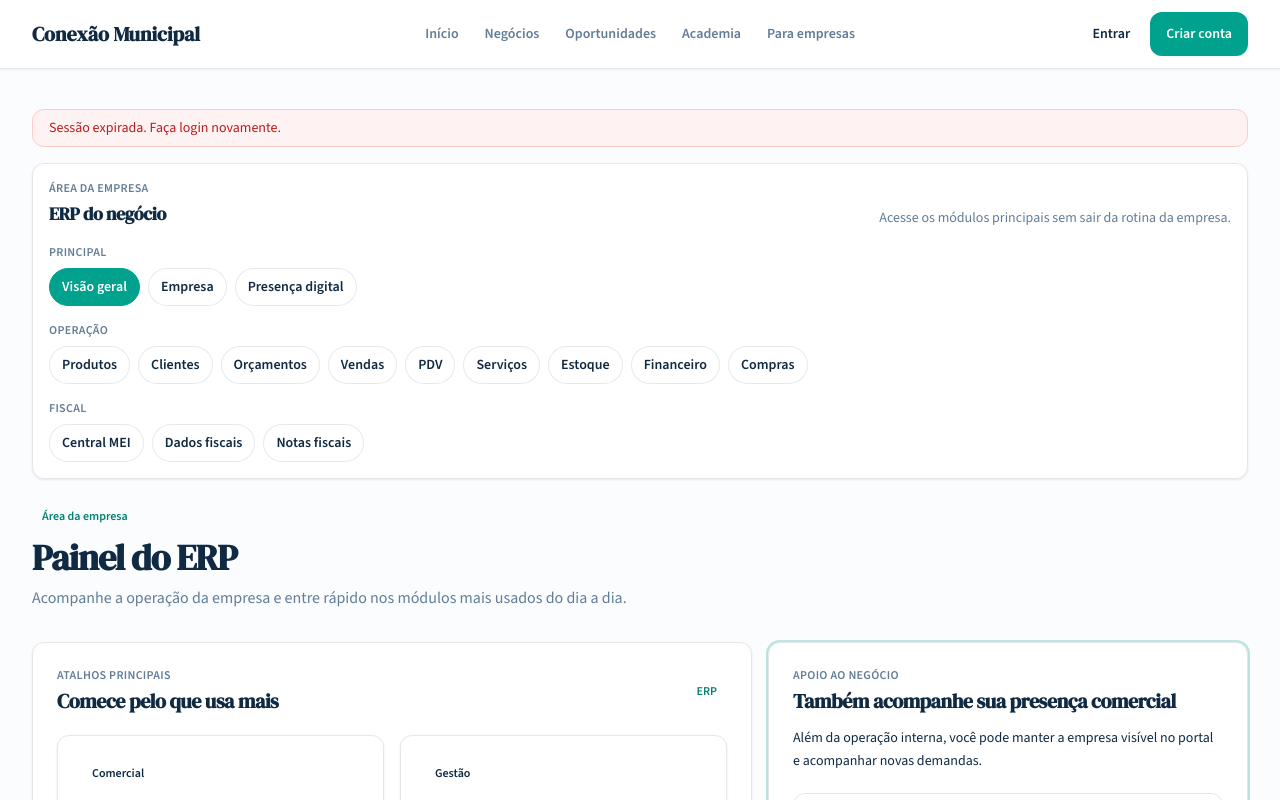
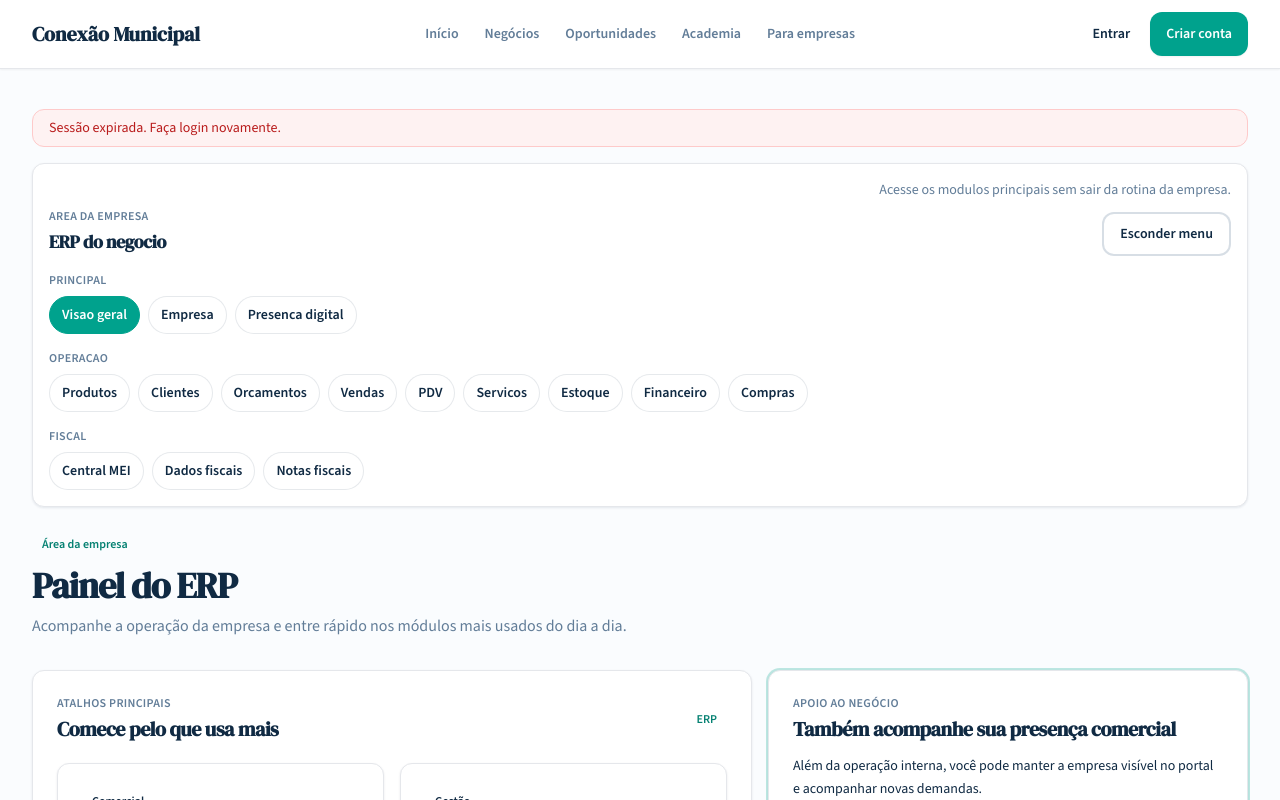
Before and after one commit to valleteclab/-CONEX-O-MUNICIPAL, a Next.js app in the folder apps/web/: page /erp in a window 1280 px wide. Shown: the top 800 px of the page. Built offline with nearby package versions, Linux system fonts and the light colour scheme.

Commit message:
Add collapsible ERP navigation

```diff
--- a/apps/web/src/components/erp/erp-sub-nav.tsx
+++ b/apps/web/src/components/erp/erp-sub-nav.tsx
@@ -1,7 +1,9 @@
 "use client";
 
+import { useEffect, useState } from "react";
 import Link from "next/link";
 import { usePathname } from "next/navigation";
+import { Button } from "@/components/ui/button";
 import { cn } from "@/lib/cn";
 
 const groups: Array<{
@@ -11,20 +13,20 @@ const groups: Array<{
   {
     title: "Principal",
     items: [
-      { href: "/erp", label: "Visão geral", exact: true },
+      { href: "/erp", label: "Visao geral", exact: true },
       { href: "/area-da-empresa/cadastro", label: "Empresa" },
-      { href: "/dashboard/meu-negocio", label: "Presença digital" },
+      { href: "/dashboard/meu-negocio", label: "Presenca digital" },
     ],
   },
   {
-    title: "Operação",
+    title: "Operacao",
     items: [
       { href: "/erp/produtos", label: "Produtos" },
       { href: "/erp/clientes-fornecedores", label: "Clientes" },
-      { href: "/erp/orcamentos", label: "Orçamentos" },
+      { href: "/erp/orcamentos", label: "Orcamentos" },
       { href: "/erp/pedidos-venda", label: "Vendas" },
       { href: "/erp/pdv", label: "PDV" },
-      { href: "/erp/ordens-servico", label: "Serviços" },
+      { href: "/erp/ordens-servico", label: "Servicos" },
       { href: "/erp/estoque", label: "Estoque" },
       { href: "/erp/financeiro", label: "Financeiro" },
       { href: "/erp/pedidos-compra", label: "Compras" },
@@ -40,6 +42,8 @@ const groups: Array<{
   },
 ];
 
+const STORAGE_KEY = "erp-sub-nav-collapsed";
+
 function isActive(pathname: string, href: string, exact: boolean) {
   if (exact) {
     return pathname === href;
@@ -50,20 +54,54 @@ function isActive(pathname: string, href: string, exact: boolean) {
 
 export function ErpSubNav() {
   const pathname = usePathname();
+  const [collapsed, setCollapsed] = useState(false);
+  const [ready, setReady] = useState(false);
+
+  useEffect(() => {
+    try {
+      setCollapsed(window.localStorage.getItem(STORAGE_KEY) === "true");
+    } catch {
+      setCollapsed(false);
+    } finally {
+      setReady(true);
+    }
+  }, []);
+
+  function toggleCollapsed() {
+    setCollapsed((current) => {
+      const next = !current;
+      try {
+        window.localStorage.setItem(STORAGE_KEY, String(next));
+      } catch {}
+      return next;
+    });
+  }
 
   return (
     <div className="mb-6 rounded-card border border-marinha-900/8 bg-surface-card p-4 shadow-card">
-      <div className="mb-4 flex flex-col gap-2 md:flex-row md:items-end md:justify-between">
+      <div className="flex flex-col gap-3 md:flex-row md:items-end md:justify-between">
         <div>
-          <p className="text-xs font-semibold uppercase tracking-wide text-marinha-500">Área da empresa</p>
-          <h2 className="mt-1 font-serif text-lg text-marinha-900">ERP do negócio</h2>
+          <p className="text-xs font-semibold uppercase tracking-wide text-marinha-500">Area da empresa</p>
+          <h2 className="mt-1 font-serif text-lg text-marinha-900">ERP do negocio</h2>
         </div>
+        <div className="flex flex-col gap-3 md:items-end">
           <p className="text-sm text-marinha-500">
-          Acesse os módulos principais sem sair da rotina da empresa.
+            Acesse os modulos principais sem sair da rotina da empresa.
           </p>
+          <Button
+            variant="secondary"
+            onClick={toggleCollapsed}
+            aria-expanded={!collapsed}
+            aria-controls="erp-sub-nav-groups"
+            className="w-full px-3 py-2 md:w-auto"
+          >
+            {collapsed ? "Mostrar menu" : "Esconder menu"}
+          </Button>
+        </div>
       </div>
 
-      <nav className="space-y-4" aria-label="Navegação do ERP">
+      {!collapsed ? (
+        <nav id="erp-sub-nav-groups" className="mt-4 space-y-4" aria-label="Navegacao do ERP">
           {groups.map((group) => (
             <div key={group.title}>
               <p className="mb-2 text-xs font-semibold uppercase tracking-wide text-marinha-500">{group.title}</p>
@@ -90,6 +128,11 @@ export function ErpSubNav() {
             </div>
           ))}
         </nav>
+      ) : null}
+
+      {collapsed && ready ? (
+        <p className="mt-4 text-sm text-marinha-500">Menu do ERP recolhido. Use o botao de mostrar menu quando quiser navegar.</p>
+      ) : null}
     </div>
   );
 }
```
Lines whose indentation alone changed are shown as unchanged.
